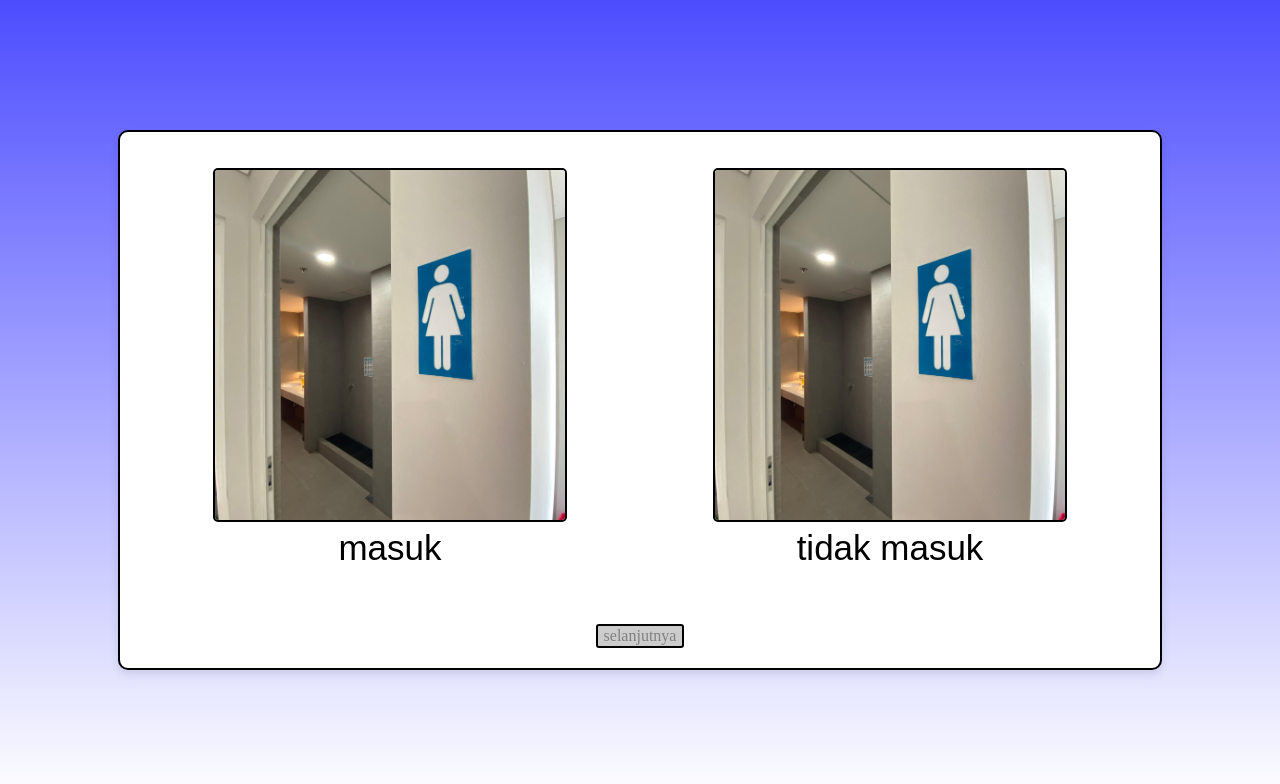
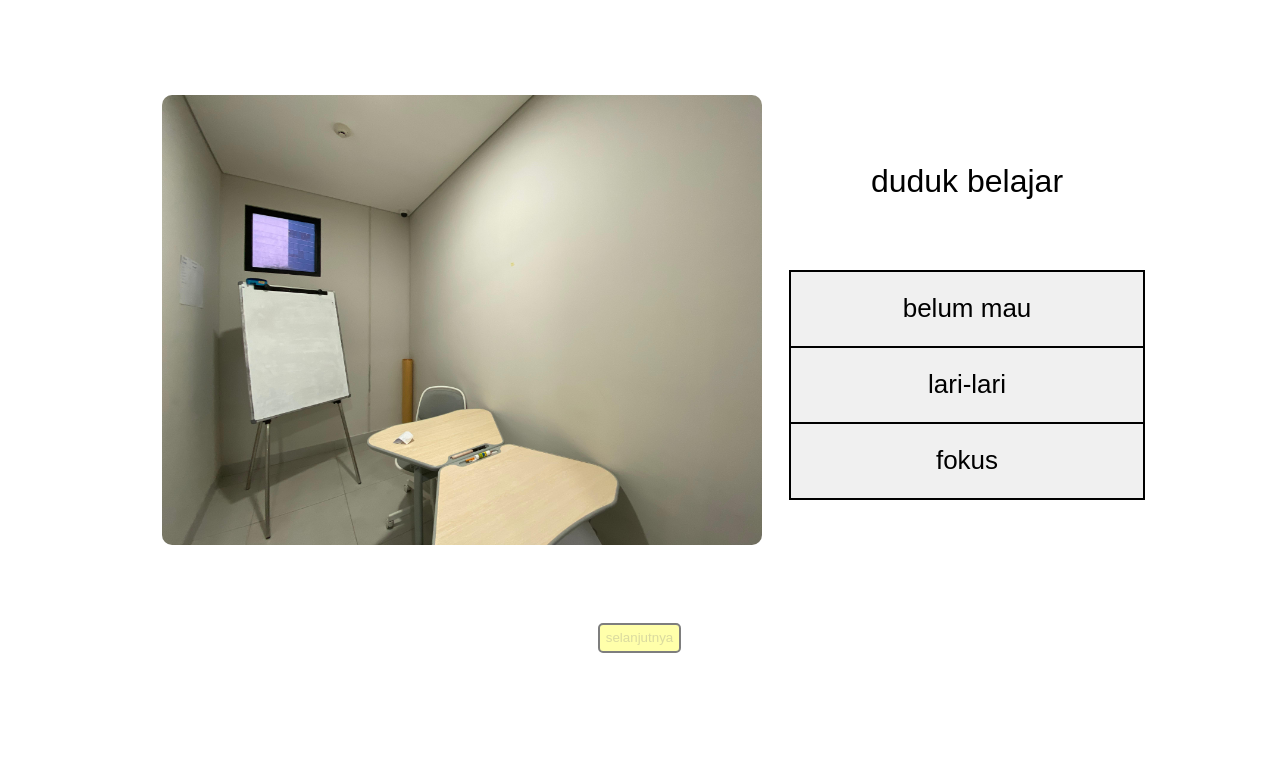
Before and after one commit to denisatikah/SSFG-Rules-and-Laws---Easy, a plain HTML site: page index.html in a window 1280 px wide. Drawn offline with Linux system fonts and the light colour scheme.

Commit message:
New entire game index.html

```diff
--- a/index.html
+++ b/index.html
@@ -2,220 +2,178 @@
 <html lang="en">
 <head>
   <meta charset="UTF-8">
-    <meta name="viewport" content="width=device-width, initial-scale=1.0">
-    <title>Prototype for Dennis SSFG</title>
+  <title>Choice Game</title>
   <style>
-        body {
-            font-family: OpenDyslexic, sans-serif;
+    body, html {
+      height: 100%;
+      margin: 0;
       display: flex;
+      flex-direction: column;
       justify-content: center;
       align-items: center;
-            height: 100vh;
-            margin: 0;
-            padding: 0;
-            background: linear-gradient(to bottom, #4d4dff, #fff);
-            height: 100vh;
-            background-attachment: fixed;
+      font-family: OpenDyslexic, sans-serif;
+      font-size: 26px;
       cursor: url('cursor-revised.png') 1 1, auto;
     }
 
-        button, button:hover, a, a:hover, div, img, img:hover, .image-container, table {
+    table {
+      min-width: 800px;
       cursor: url('cursor-revised.png') 1 1, auto;
+      text-align: center;
+      border-collapse: collapse;
     }
 
-        img {
-            border: 2px solid black;
-            transition: opacity 0.3s ease;
+    tr {
+      border: none;
     }
 
-        img:hover {
-            opacity: 0.5;
+    td {
+      padding: 2px;
+      border: none;
     }
 
-        .game-container {
-            text-align: center;
-            background-color: white;
-            border: 2px solid #000;
-            border-radius: 10px;
-            box-shadow: 0 4px 8px rgba(0, 0, 0, 0.1);
-            padding: 20px;
-            width: 1000px;
+    td.picture {
+      width: 650px;
     }
 
-        .game-container h2 {
-            font-size: 30px;
-            margin-bottom: 20px;
+    button {
+      height: 30px;
+      border: 2px solid black;
+      border-radius: 5px;
+      font-family: OpenDyslexic, sans-serif;
+      background-color: #ffff58;
     }
 
-        .images-container {
-            display: flex;
-            justify-content: space-around;
-            margin-bottom: 20px;
+    .choice {
+      cursor: url('cursor-revised.png') 1 1, auto;
+      background-color: #f0f0f0;
+      transition: background-color 0.3s;
+      height: 70px;
+      border: 2px solid black;
     }
 
-        .image-option {
-            width: 350px;
-            height: 350px;
-            object-fit: cover;
-            border-radius: 5px;
-            cursor: pointer;
-            transition: transform 0.2s ease;
+    .choice:hover {
+      background-color: #ffff58;
     }
 
-        figure {
-            text-align: center;
+    .message {
+      font-weight: bold;
+      margin-bottom: 10px;
     }
 
-        figcaption {
-            font-size: 35px;
-            margin-top: 2px;
-        }
-
-        .result {
-            font-size: 30px;
-            font-weight: bold;
-        }
-
-        .result.correct {
+    .correct {
       color: green;
     }
 
-        .result.incorrect {
+    .wrong {
       color: red;
     }
 
-        .next-button {
-            font-family: OpenDyslexic;
-            background-color: #ffff58;
-            color: black;
-            border-radius: 3px;
-            border: 2px solid #000;
-            cursor: pointer;
-            font-size: 16px;
-            margin-top: 20px;
+    button:disabled {
+      opacity: 0.5;
+      cursor: not-allowed;
     }
 
-        .next-button:disabled {
-            background-color: #ccc;
-            color: grey;
+    img.promptimg {
+      max-height: 450px;
+      border-radius: 10px;
+    }
+
+    .description {
+      font-size: 32px;
+      margin-bottom: 10px;
+      width: 350px;
     }
   </style>
 </head>
 <body>
 
-    <div class="game-container">
-        <div class="images-container">
-            <figure id="figure1">
-                <img src="https://via.placeholder.com/100x100.png?text=1" alt="Image 1" class="image-option" id="img1" onclick="checkAnswer('img1')">
-                <figcaption id="caption1">Option 1</figcaption>
-            </figure>
-            <figure id="figure2">
-                <img src="https://via.placeholder.com/100x100.png?text=2" alt="Image 2" class="image-option" id="img2" onclick="checkAnswer('img2')">
-                <figcaption id="caption2">Option 2</figcaption>
-            </figure>
+  <table>
+    <tr>
+      <td rowspan="5" class="picture"><img id="prompt-img" src="1.jpeg" alt="prompt" class="promptimg"></td>
+      <td class="description" id="description-text"></td>
+    </tr>
+    <tr>
+      <td class="choice" onclick="checkAnswer(0)">Pilihan A</td>
+    </tr>
+    <tr>
+      <td class="choice" onclick="checkAnswer(1)">Pilihan B</td>
+    </tr>
+    <tr>
+      <td class="choice" onclick="checkAnswer(2)">Pilihan C</td>
+    </tr>
+    <tr>
+      <td style="height: 50px;"></td>
+    </tr>
+    <tr>
+      <td colspan="2" style="height: 150px;">
+        <div id="message" class="message"></div>
+        <div>
+          <button id="next-btn" onclick="nextStage()" disabled>selanjutnya</button>
         </div>
-        <div class="result" id="result"></div>
-        <button id="nextButton" class="next-button" onclick="nextStage()" disabled>selanjutnya</button>
-    </div>
+      </td>
+    </tr>
+  </table>
 
   <script>
-        const stages = [
-            {
-                correct: 'img2',
-                image1: '5.jpeg?text=masuk',
-                image2: '5.jpeg?text=tidak masuk',
-                caption1: 'masuk',
-                caption2: 'tidak masuk',
-                title1: 'Toilet Perempuan',
-                title2: 'Toilet Perempuan'
-            },
-            {
-                correct: 'img2',
-                image1: '1.jpeg?text=lari-lari',
-                image2: '1.jpeg?text=fokus',
-                caption1: 'lari-lari',
-                caption2: 'fokus',
-                title1: 'Belajar',
-                title2: 'Belajar'
-            },
-            {
-                correct: 'img1',
-                image1: '2.jpeg?text=pintu dikunci',
-                image2: '2.jpeg?text=pintu ditutup',
-                caption1: 'pintu dikunci',
-                caption2: 'pintu ditutup',
-                title1: 'Pipis / Pupup',
-                title2: 'Pipis / Pupup'
-            },
-            {
-                correct: 'img2',
-                image1: '3.jpeg?text=duduk',
-                image2: '3.jpeg?text=belok kanan',
-                caption1: 'duduk',
-                caption2: 'belok kanan',
-                title1: 'Lobi',
-                title2: 'Lobi'
-            },
-            {
-                correct: 'img1',
-                image1: '4.jpeg?text=bayar',
-                image2: '4.jpeg?text=tidak bayar',
-                caption1: 'bayar',
-                caption2: 'tidak bayar',
-                title1: 'Jajan',
-                title2: 'Jajan'
-            }
+    const correctAnswers = [2, 0, 1, 1, 0, 2]; // correct answer index for each stage
+    const choices = [
+      ['belum mau', 'lari-lari', 'fokus'],
+      ['pintu dikunci', 'pintu ditutup', 'pintu dibuka'],
+      ['belok kiri', 'belok kanan', 'duduk'],
+      ['makan aja', 'bayar', 'duduk aja'],
+      ['tidak masuk', 'masuk', 'pipis'],
+      ['pupup', 'minum haus', 'lap tisu']
+    ];
+
+    const descriptions = [
+      'duduk belajar',
+      'pipis pupup',
+      'lobi',
+      'jajan makan',
+      'toilet perempuan',
+      'sudah makan'
     ];
 
     let currentStage = 0;
 
     function updateStage() {
-            const stage = stages[currentStage];
-            // Update the image sources dynamically
-            document.getElementById('img1').src = stage.image1;
-            document.getElementById('img2').src = stage.image2;
+      document.getElementById('prompt-img').src = `${currentStage + 1}.jpeg`;
 
-            // Add the title attribute to the images
-            document.getElementById('img1').title = stage.title1;
-            document.getElementById('img2').title = stage.title2;
+      const choiceCells = document.querySelectorAll('.choice');
+      choiceCells.forEach((cell, index) => {
+        cell.textContent = choices[currentStage][index];
+      });
 
-            // Update the captions dynamically
-            document.getElementById('caption1').textContent = stage.caption1;
-            document.getElementById('caption2').textContent = stage.caption2;
-
-            // Reset the result text and disable the next button
-            document.getElementById('result').textContent = '';
-            document.getElementById('nextButton').disabled = true;  // Keep button disabled initially
+      document.getElementById('description-text').textContent = descriptions[currentStage];
+      document.getElementById('message').textContent = '';
+      document.getElementById('next-btn').disabled = true;
     }
 
-        function checkAnswer(selected) {
-            const stage = stages[currentStage];
-            const result = document.getElementById('result');
-
-            if (selected === stage.correct) {
-                result.textContent = "benar!";
-                result.classList.remove('incorrect');
-                result.classList.add('correct');
-                document.getElementById('nextButton').disabled = false;  // Enable the "Next" button only if the correct answer is selected
+    function checkAnswer(index) {
+      const messageDiv = document.getElementById('message');
+      if (index === correctAnswers[currentStage]) {
+        messageDiv.textContent = 'benar';
+        messageDiv.className = 'message correct';
+        document.getElementById('next-btn').disabled = false;
       } else {
-                result.textContent = "salah. coba lagi.";
-                result.classList.remove('correct');
-                result.classList.add('incorrect');
-                document.getElementById('nextButton').disabled = true;  // Keep the button disabled if the answer is wrong
+        messageDiv.textContent = 'salah, coba lagi';
+        messageDiv.className = 'message wrong';
+        document.getElementById('next-btn').disabled = true;
       }
     }
 
     function nextStage() {
-            if (currentStage < stages.length - 1) {
       currentStage++;
+      if (currentStage >= choices.length) {
+        alert('sudah selesai, boleh lari-lari');
+        document.getElementById('next-btn').disabled = true;
+        return;
+      }
       updateStage();
-            } else {
-                document.getElementById('result').textContent = "sudah selesai. boleh lari-lari.";
-                document.getElementById('nextButton').disabled = true;  // Disable the button when finished
-            }
     }
 
-        // Initialize the game by displaying the first stage
+    // Initialize
     updateStage();
   </script>
 </body>
```
Lines whose indentation alone changed are shown as unchanged.
